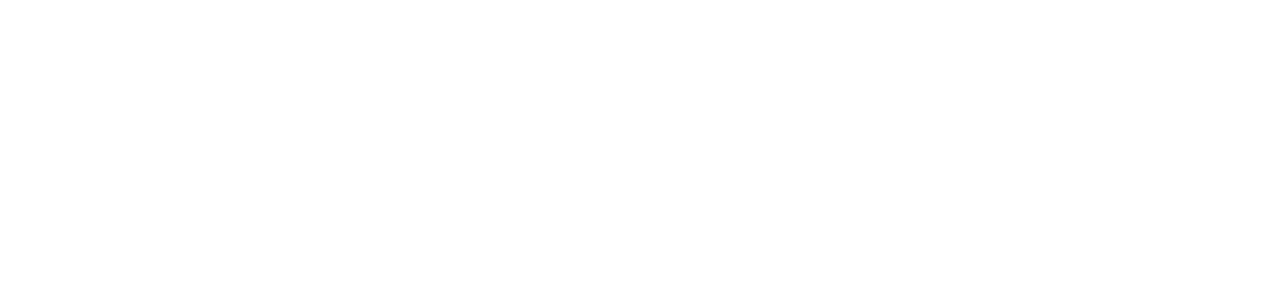
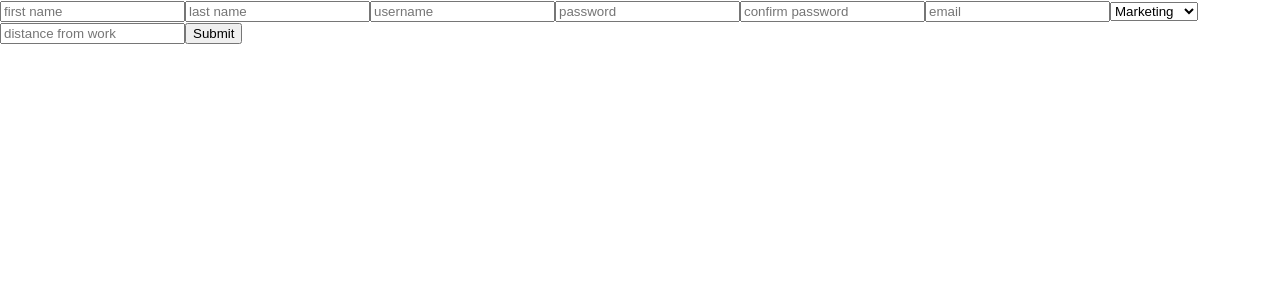
Before and after one commit to FluroWhiteSnow/Sustainability-front-end, a React (Create React App) app: page /sign-up in a window 1280 px wide. Shown: the top 300 px of the page. Built offline with nearby package versions, Linux system fonts and the light colour scheme.

Commit message:
set up sign up template

```diff
--- a/src/components/SignUp.jsx
+++ b/src/components/SignUp.jsx
@@ -1,5 +1,107 @@
-import React from "react";
+import React, { useState } from "react";
+import { useAuth } from "./contexts/AuthProvider";
 
 export default function SignUp() {
-  return <div></div>;
+  const [signUpForm, setSignUpForm] = useState({
+    user: {
+      first_name: "",
+      last_name: "",
+      username: "",
+      password: "",
+      password_confirmation: "",
+      email: "",
+      department_code: "",
+      distance_from_work: "",
+      admin: false,
+    },
+  });
+
+  const {
+    first_name,
+    last_name,
+    username,
+    password,
+    password_confirmation,
+    email,
+    department_code,
+    distance_from_work,
+  } = signUpForm.user;
+
+  function changeInput(e) {
+    setSignUpForm({
+      user: {
+        ...signUpForm.user,
+        [e.target.name]: e.target.value,
+      },
+    });
+    console.log(e.target.name);
+    console.log(e.target.value);
+    console.log(signUpForm);
+  }
+
+  return (
+    <form>
+      <input
+        type="text"
+        placeholder="first name"
+        name="first_name"
+        value={first_name}
+        onChange={changeInput}
+      />
+      <input
+        type="text"
+        placeholder="last name"
+        name="last_name"
+        value={last_name}
+        onChange={changeInput}
+      />
+      <input
+        type="text"
+        placeholder="username"
+        name="username"
+        value={username}
+        onChange={changeInput}
+      />
+      <input
+        type="password"
+        placeholder="password"
+        name="password"
+        value={password}
+        onChange={changeInput}
+      />
+      <input
+        type="password"
+        placeholder="confirm password"
+        name="password"
+        value={password_confirmation}
+        onChange={changeInput}
+      />
+      <input
+        type="text"
+        placeholder="email"
+        name="email"
+        value={email}
+        onChange={changeInput}
+      />
+      <select
+        type="text"
+        placeholder="department code"
+        name="department_code"
+        value={department_code}
+        onChange={changeInput}
+      >
+        <option value="marketing">Marketing</option>
+        <option value="sales">Sales</option>
+        <option value="operations">Operations</option>
+      </select>
+      <input
+        type="number"
+        placeholder="distance from work"
+        name="distance_from_work"
+        value={distance_from_work}
+        onChange={changeInput}
+      />
+      <input type="submit" />
+    </form>
+  );
 }
```
Also changed, not shown: 1 other file (tests, documents, lock files or other folders).
